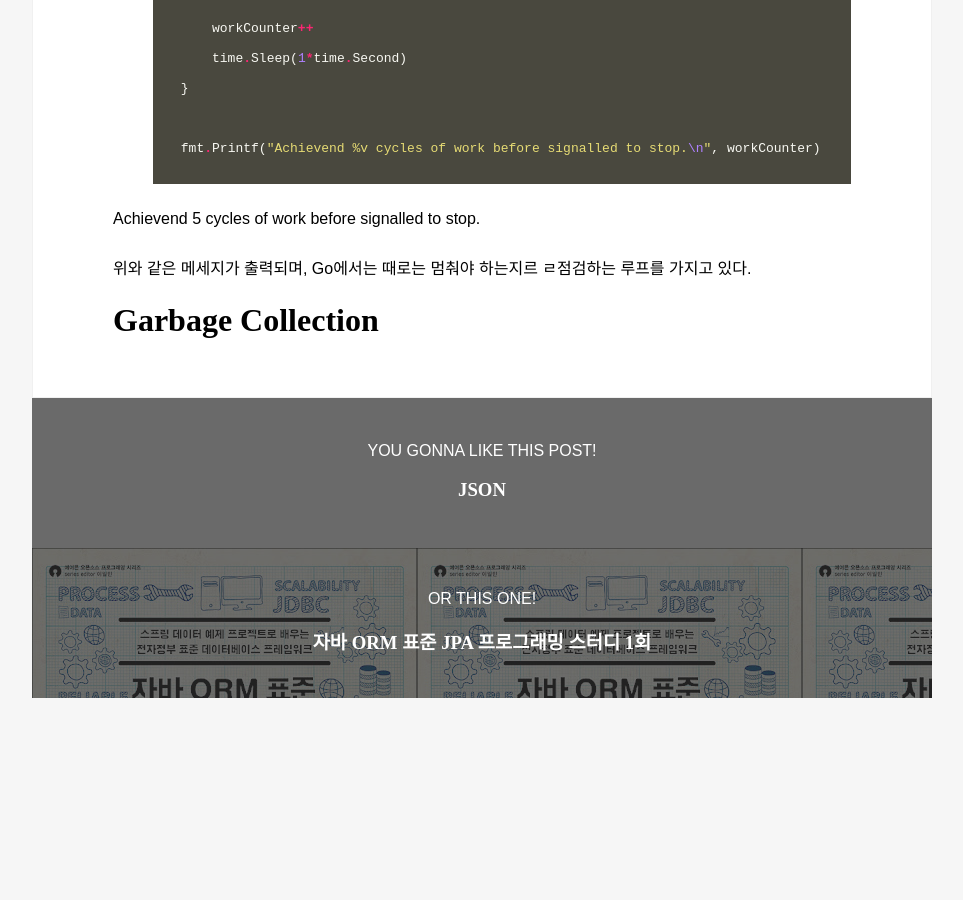
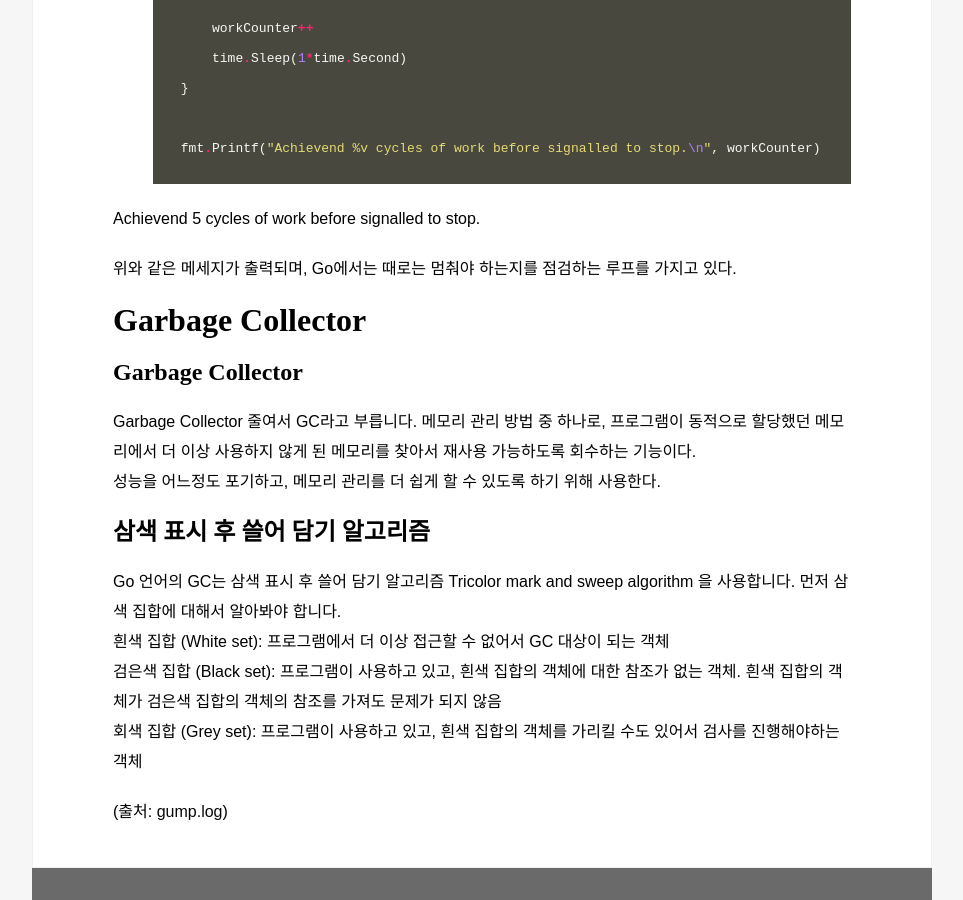
Before and after one commit to Aeee90/Aeee90.github.io, a Jekyll site: the page built from _posts/ConcurrencyInGo/2021-07-24-saturday-night.md, in a window 1280 px wide and 900 px high, scrolled down 2617 px. Shown: the whole window, without its empty margins (158-1121 px from the left). Built offline with Jekyll 4.4.1, drawn with Linux system fonts in a browser that asks for light colours; nearby versions of some CDN libraries; some web fonts are replaced; before the commit the page ends 3415 px from its top, so only the background shows below that.

Commit message:
finish saturday-night

```diff
--- a/_posts/ConcurrencyInGo/2021-07-24-saturday-night.md
+++ b/_posts/ConcurrencyInGo/2021-07-24-saturday-night.md
@@ -96,6 +96,21 @@ done := make(chan interface{})
 
 Achievend 5 cycles of work before signalled to stop.
 
-위와 같은 메세지가 출력되며, Go에서는 때로는 멈춰야 하는지르 ㄹ점검하는 루프를 가지고 있다.
+위와 같은 메세지가 출력되며, Go에서는 때로는 멈춰야 하는지를 점검하는 루프를 가지고 있다.
 
-# Garbage Collection
+# Garbage Collector
+
+## Garbage Collector
+- Garbage Collector 줄여서 GC라고 부릅니다. 메모리 관리 방법 중 하나로, 프로그램이 동적으로 할당했던
+메모리에서 더 이상 사용하지 않게 된 메모리를 찾아서 재사용 가능하도록 회수하는 기능이다.
+- 성능을 어느정도 포기하고, 메모리 관리를 더 쉽게 할 수 있도록 하기 위해 사용한다.
+
+
+## 삼색 표시 후 쓸어 담기 알고리즘
+Go 언어의 GC는 삼색 표시 후 쓸어 담기 알고리즘 Tricolor mark and sweep algorithm 을 사용합니다. 먼저 삼색 집합에 대해서 알아봐야 합니다.
+
+- 흰색 집합 (White set): 프로그램에서 더 이상 접근할 수 없어서 GC 대상이 되는 객체
+- 검은색 집합 (Black set): 프로그램이 사용하고 있고, 흰색 집합의 객체에 대한 참조가 없는 객체. 흰색 집합의 객체가 검은색 집합의 객체의 참조를 가져도 문제가 되지 않음
+- 회색 집합 (Grey set): 프로그램이 사용하고 있고, 흰색 집합의 객체를 가리킬 수도 있어서 검사를 진행해야하는 객체
+
+(출처: [gump.log](https://velog.io/@kineo2k/Go-%EC%96%B8%EC%96%B4%EC%9D%98-GC))
```
